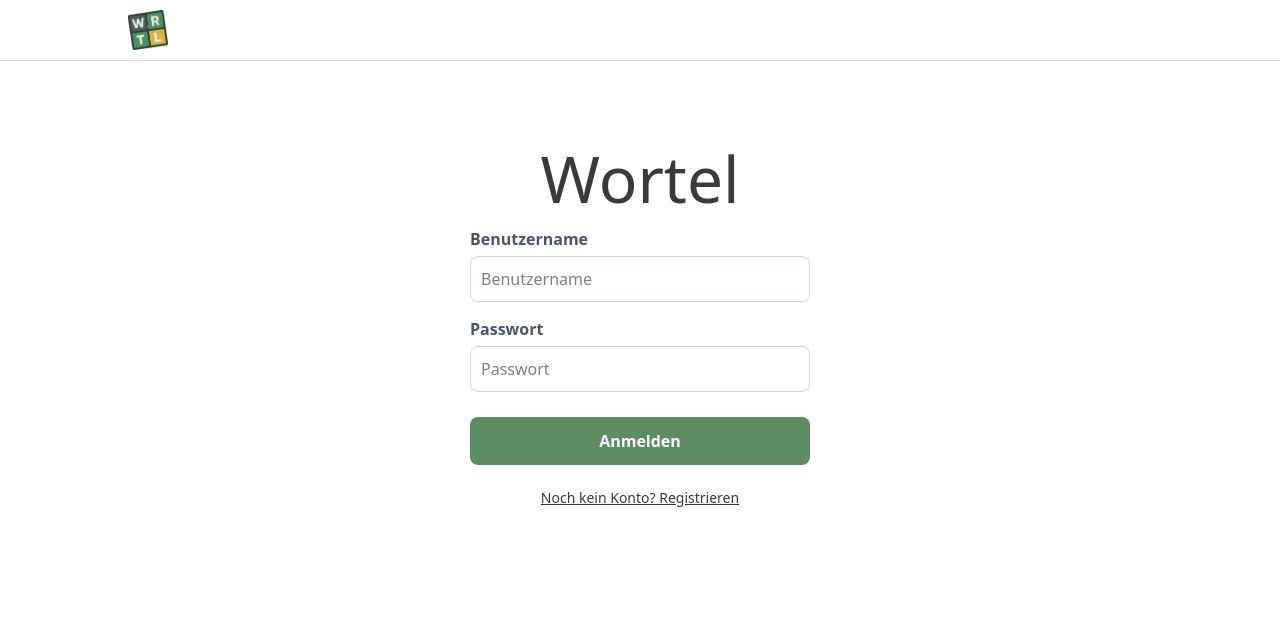
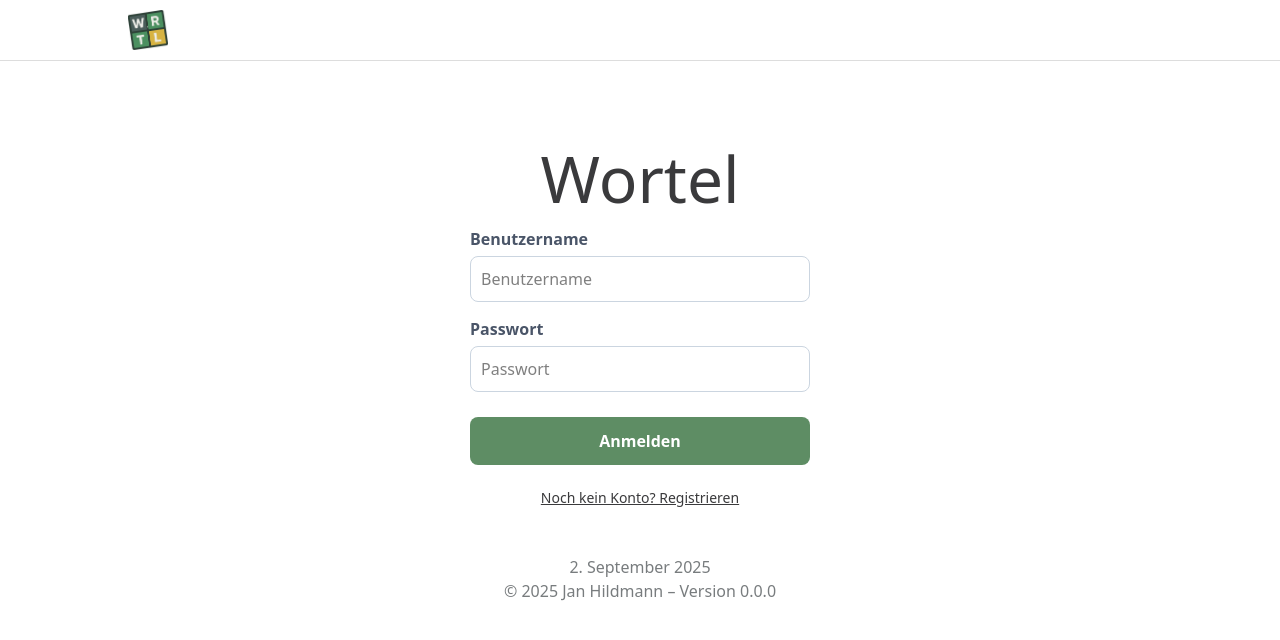
Before and after one commit to JanKanTM/client-wordle, a Vue app: page /hub in a window 1280 px wide. Shown: the top 640 px of the page. Built offline with nearby package versions, Linux system fonts and the light colour scheme; a web font is replaced by a local one.

Commit message:
added the footer.

```diff
--- a/src/App.vue
+++ b/src/App.vue
@@ -1,10 +1,16 @@
 <script setup lang="ts">
   import GameHeader from './components/GameHeader.vue';
+  import GameFooter from './components/GameFooter.vue';
 </script>
 
 <template>
   <header>
     <GameHeader />
   </header>
-  <router-view />
+  <main>
+    <router-view />
+  </main>
+  <footer>
+    <GameFooter />
+  </footer>
 </template>
--- /dev/null
+++ b/src/components/GameFooter.vue
@@ -0,0 +1,17 @@
+<template>
+  <footer class="footer">
+  <div>{{ new Date().toLocaleDateString('de-DE', { day: 'numeric', month: 'long', year: 'numeric' }) }}</div>
+    <span>© 2025 Jan Hildmann &ndash; Version 0.0.0</span>
+  </footer>
+</template>
+
+<style scoped>
+.footer {
+  width: 100%;
+  text-align: center;
+  padding: 1rem 0;
+  color: #787c7e;
+  font-size: 1rem;
+  position: relative;
+}
+</style>
```
